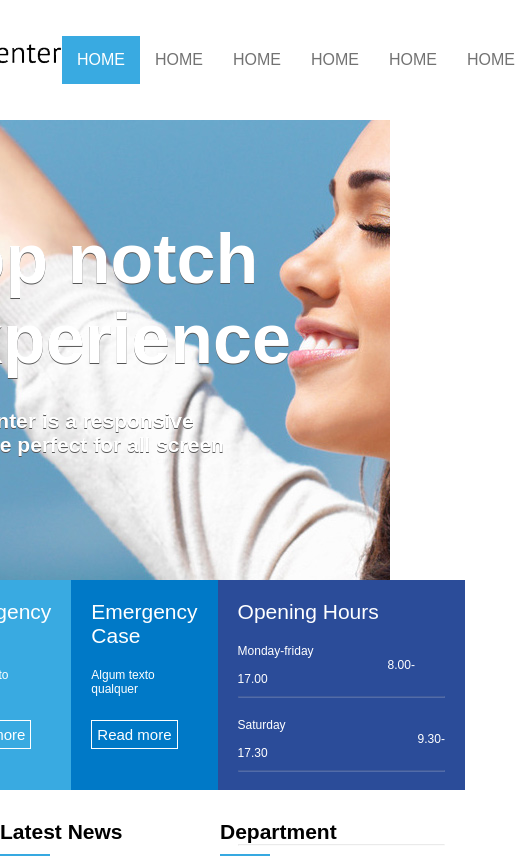
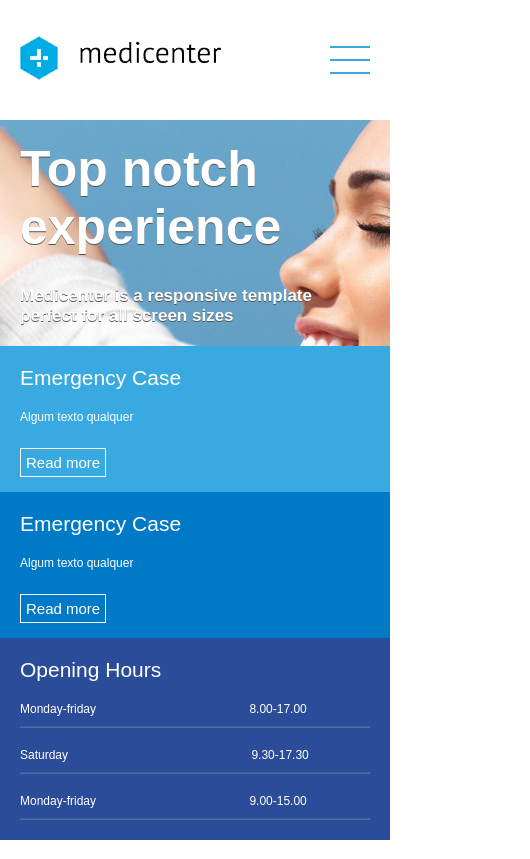
Before and after one commit to VDR-Crowley/Projeto_medi-center, a plain HTML site: page Projeto_medi-center/index.html in a window 390 px wide. Shown: the top 859 px of the page, 530 px wide, since content can reach past the window. Drawn offline with Linux system fonts and the light colour scheme.

Commit message:
Responsividade com Mobile

```diff
--- a/Projeto_medi-center/index.html
+++ b/Projeto_medi-center/index.html
@@ -8,7 +8,22 @@
 
   <!-- Font awesome -->
   <link rel="stylesheet" href="https://use.fontawesome.com/releases/v5.3.1/css/all.css" integrity="sha384-mzrmE5qonljUremFsqc01SB46JvROS7bZs3IO2EmfFsd15uHvIt+Y8vEf7N7fWAU" crossorigin="anonymous">
+
+  <script>
+    window.onload = function() {
+      document.querySelector(".menuMobile").addEventListener("click", function() {
+        if(document.querySelector(".menu nav ul").style.display == 'flex') {
+          document.querySelector(".menu nav ul").style.display = 'none'
+        } else {
+          document.querySelector(".menu nav ul").style.display = 'flex'
+        }
+      })
+    }
+  </script>
+
   <title>Media Center - Home</title>
+
+
 </head>
 <body>
   <header>
@@ -22,6 +37,11 @@
 
       <div class="menu">
         <nav>
+          <div class="menuMobile">
+            <div class="mm_line"></div>
+            <div class="mm_line"></div>
+            <div class="mm_line"></div>
+          </div>
           <ul>
             <li class="active"><a href="">Home</a></li>
             <li><a href="">Home</a></li>
@@ -171,7 +191,7 @@
         </div>
 
         <div class="widget_body">
-
+          ...
         </div>
 
         <div class=" widget_title">
@@ -180,7 +200,7 @@
         </div>
 
         <div class="widget_body">
-
+          ...
         </div>
 
       </div>
--- a/Projeto_medi-center/public/css/style.css
+++ b/Projeto_medi-center/public/css/style.css
@@ -400,6 +400,96 @@ footer .widget_title_text {
   padding-right: 75px;
 }
 
+.menuMobile {
+  display: none;
+  width: 40px;
+  height: 40px;
+  margin-top: 40px;
+  margin-bottom: 40px;
+  margin-right: 20px;
+}
 
+.mm_line {
+  height: 2px;
+  background-color: #36a9e1;
+}
 
 /* Responsividade do site */
+
+@media (max-width: 768px) {
+
+  .banner_headline {
+    padding: 20px;
+  }
+
+  .banner_headline h1 {
+    font-size: 50px;
+  }
+
+  .banner_headline h2 {
+    font-size: 17px;
+  }
+
+  .banner_options {
+    height: auto;
+    flex-direction: column;
+  }
+
+  .container {
+    flex-direction: column;
+  }
+
+  #geral section,
+  #geral aside {
+    padding: 20px
+  }
+
+  .widget_title_text {
+    padding-top: 20px;
+  }
+
+  .footer-menu {
+    flex-direction: column;
+  }
+
+  .footer-area {
+    flex-direction: column;
+    padding: 20px;
+  }
+
+  .footer_copy {
+    padding-left: 20px;
+  }
+
+  header .container {
+    flex-direction: row;
+  }
+
+  /* Menu hamburger */
+  nav ul {
+    flex-direction: column;
+    display: none;
+    position: absolute;
+    left: 0;
+    width: 100%;
+    background-color: #fff;
+  }
+
+  header {
+    height: auto;
+  }
+
+  .logo {
+    padding-left: 20px;
+  }
+
+  .menuMobile {
+    display: flex;
+    flex-direction: column;
+    justify-content: space-around;
+  }
+
+  /*.widget  {
+    margin-top: 20px;
+  }*/
+}
```
